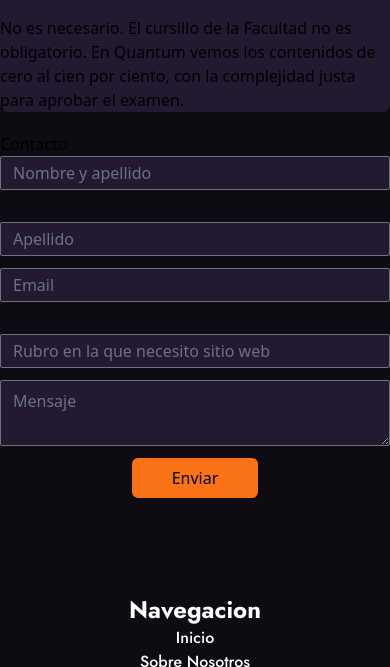
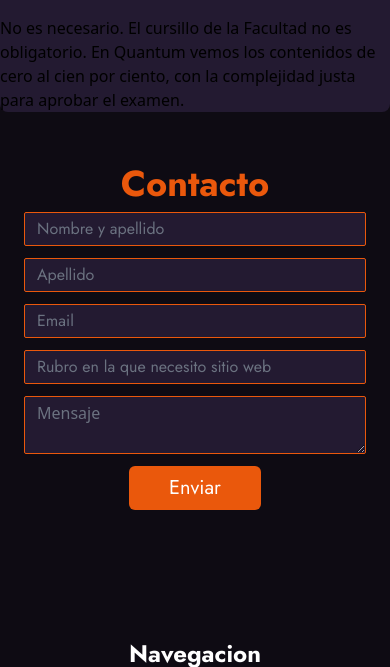
Before and after one commit to crisLeo-P01/proyectoAstro-peliculas, an Astro site: page / in a window 390 px wide. Shown: the part 2660-3327 px from the top of the page. Built offline with nearby package versions, Linux system fonts and the light colour scheme; Astro itself is replaced by a stand-in of ours.

Commit message:
Adaptado a mobile. falta funcionalidad del formulario

```diff
--- a/src/components/Contacto.astro
+++ b/src/components/Contacto.astro
@@ -1,22 +1,27 @@
 ---
 ---
 
-<div class="max-w-7xl mx-auto">
-  <h2>Contacto</h2>
+<div class="max-w-7xl mx-auto px-6 xl:px-0 py-8">
+  <h2 class="text-orange-600 text-4xl text-center mb-2">Contacto</h2>
   <form action="" method="post" class="flex flex-col gap-3">
-    <div class="flex flex-col md:flex-row gap-8">
-      <input class="bg-[#231A31] rounded-sm py-1 text-white w-full" type="text" name="nombre" id="nombre" aria-label="Nombre" placeholder="Nombre y apellido">
-      <input class="bg-[#231A31] rounded-sm py-1 w-full" type="text" name="apellido" id="apellido" aria-label="Apellido" placeholder="Apellido">
+    <div class="flex flex-col md:flex-row gap-3">
+      <input class="bg-[#231A31] rounded-sm text-white w-full border-orange-600 py-1 px-3" type="text" name="nombre" id="nombre" aria-label="Nombre" placeholder="Nombre y apellido">
+      <input class="bg-[#231A31] rounded-sm text-white w-full border-orange-600 py-1 px-3" type="text" name="apellido" id="apellido" aria-label="Apellido" placeholder="Apellido">
     </div>
-    <div class="flex flex-col md:flex-row gap-8">
-      <input class="bg-[#231A31] rounded-sm py-1 w-full" type="email" name="email" id="email" aria-label="Email" placeholder="Email">
-      <input class="bg-[#231A31] rounded-sm py-1 w-full" type="text" name="rubro" id="rubro" aria-label="Rubro en la que necesito sitio web" placeholder="Rubro en la que necesito sitio web">
+    <div class="flex flex-col md:flex-row gap-3">
+      <input class="bg-[#231A31] rounded-sm text-white w-full border-orange-600 py-1 px-3" type="email" name="email" id="email" aria-label="Email" placeholder="Email">
+      <input class="bg-[#231A31] rounded-sm text-white w-full border-orange-600 py-1 px-3" type="text" name="rubro" id="rubro" aria-label="Rubro en la que necesito el sitio web" placeholder="Rubro en la que necesito sitio web">
     </div>
-    <textarea class="bg-[#231A31] rounded-sm basis-full" name="mensaje" id="mensaje" placeholder="Mensaje"></textarea>
-    <input class="bg-orange-500 rounded-md mx-auto py-2 px-10" type="submit" value="Enviar">
+    <textarea class="bg-[#231A31] text-white rounded-sm basis-full border-orange-600 py-1 px-3" name="mensaje" id="mensaje" placeholder="Mensaje"></textarea>
+    <input class="bg-orange-600 hover:bg-orange-700 text-white text-xl cursor-pointer rounded-md mx-auto py-2 px-10" type="submit" value="Enviar">
   </form>
 </div>
 
 <style>
-
+  h2 {
+    font-family: 'jost-bold';
+  }
+  input {
+    font-family: 'jost-regular';
+  }
 </style>
```
